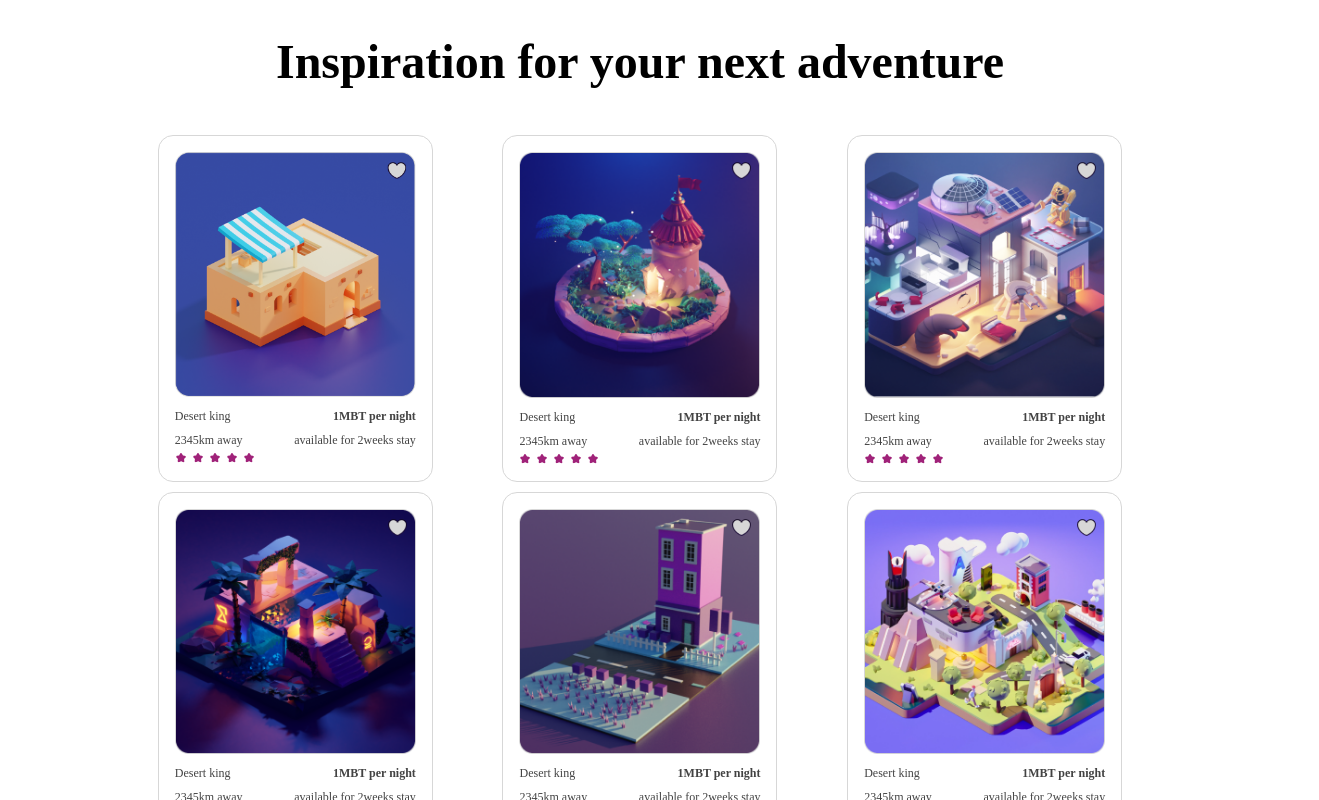
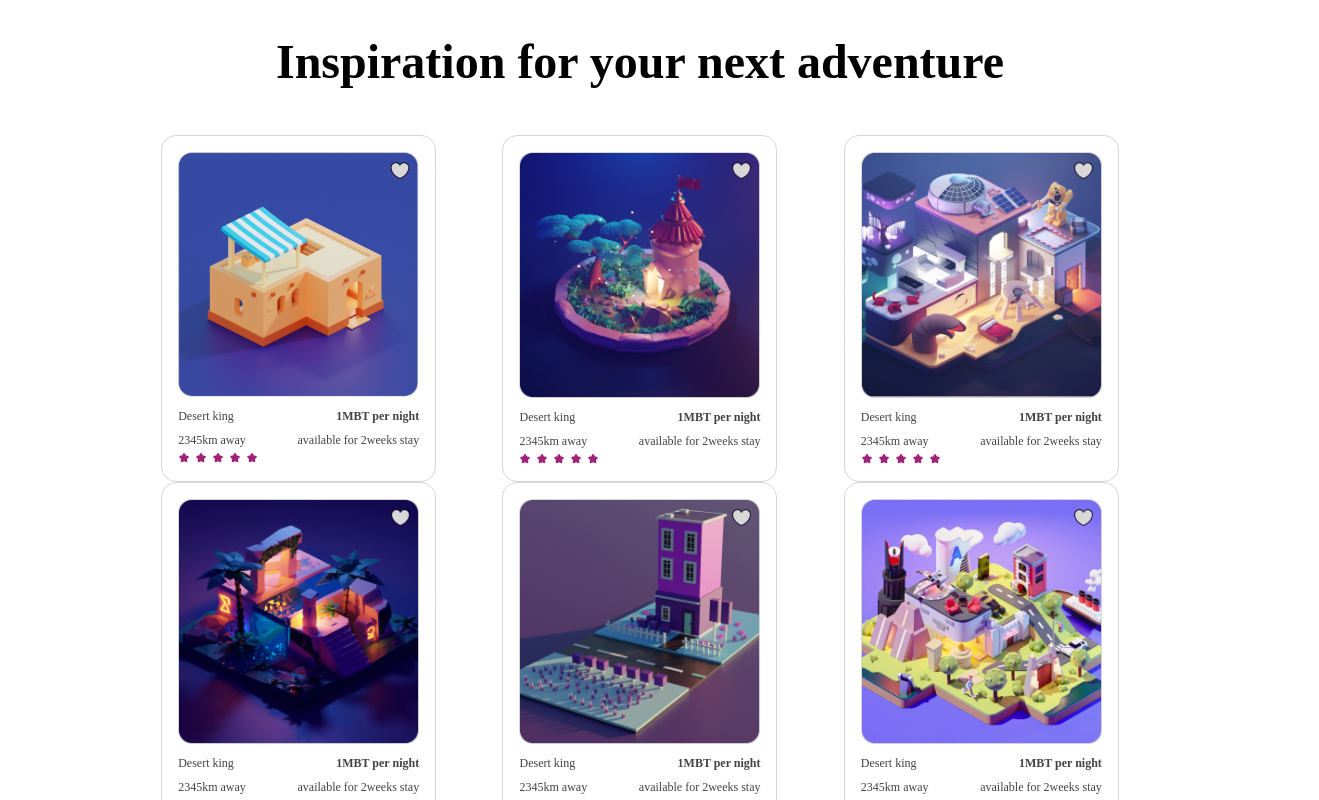
Before and after one commit to Opeyimika-sudo/metabnb_frontend, a React (Vite) app: page / in a window 1280 px wide. Shown: the part 1140-1940 px from the top of the page, 1319 px wide, since content can reach past the window. Built offline with nearby package versions, Linux system fonts and the light colour scheme; a web font is replaced by a local one.

Commit message:
style: adjust styling that alters on Netlify

```diff
--- a/src/App.css
+++ b/src/App.css
@@ -202,7 +202,7 @@ input::placeholder{
   display: flex;
   flex-wrap: wrap;
   flex-direction: row;
-  gap: 10px;
+  /* gap: 10px; */
   justify-content: space-around;
 }
 
@@ -254,7 +254,7 @@ input::placeholder{
 
 .cta_text {
   margin: 90px 0;
-  width: 30%;
+  width: 35%;
 }
 
 #cta_text--header {
```
